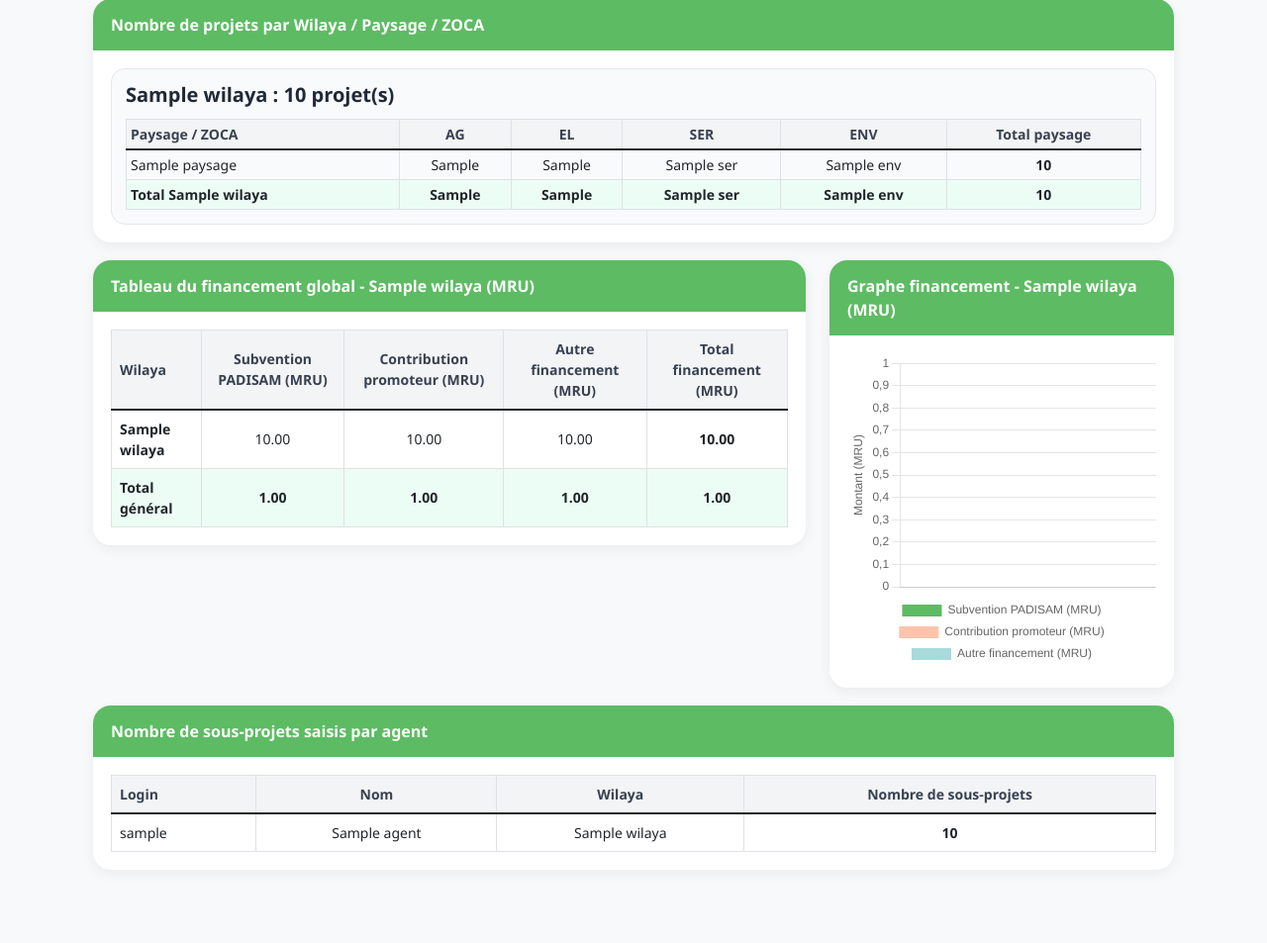
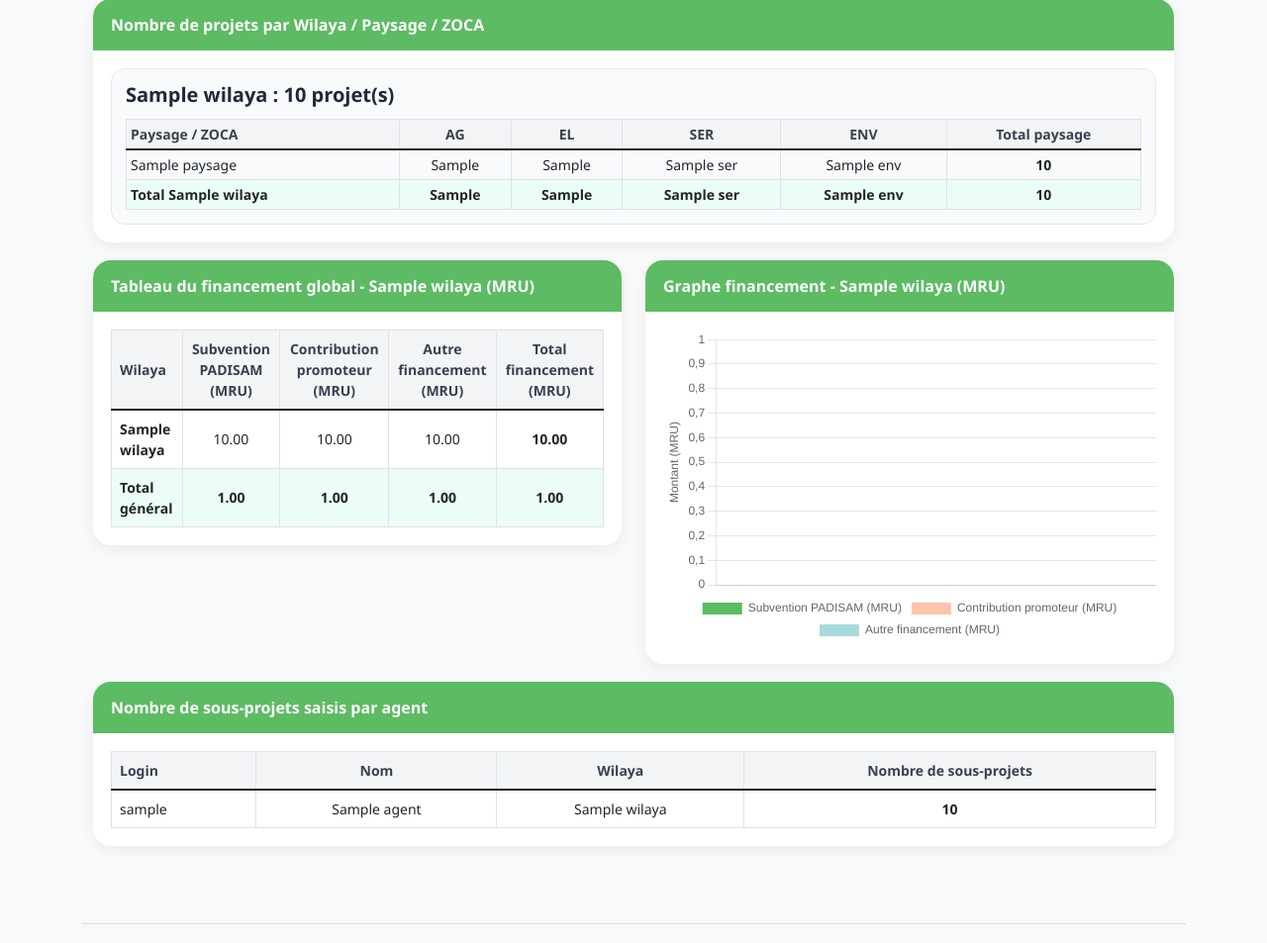
Before and after one commit to metou9/PlateformeFCP, a Django app: template formulaire/templates/formulaire/statistiques.html in a window 1280 px wide. Shown: the part 822-1775 px from the top of the page at 99% size. Run offline with Django 4.2, Linux system fonts and the light colour scheme; tables that the repository leaves empty hold one stand-in row (values such as "Sample post"); the template is opened without the code that fills it: values that come from a table or form of the project are taken from there, most other values are stand-ins (such as "Sample title", 1, 10 or a date in 2020).

Commit message:
reporting4

```diff
--- a/formulaire/templates/formulaire/statistiques.html
+++ b/formulaire/templates/formulaire/statistiques.html
@@ -319,7 +319,7 @@
 
     <!-- FINANCEMENT : TABLEAU + GRAPHE SÉPARÉS -->
     <div class="row compact-row">
-        <div class="col-lg-8">
+        <div class="col-lg-6">
             <div class="stats-card">
                 <div class="stat-card-header">
                     {% if selected_wilaya %}
@@ -379,7 +379,7 @@
             </div>
         </div>
 
-        <div class="col-lg-4">
+        <div class="col-lg-6">
             <div class="stats-card">
                 <div class="stat-card-header">
                     {% if selected_wilaya %}
```
